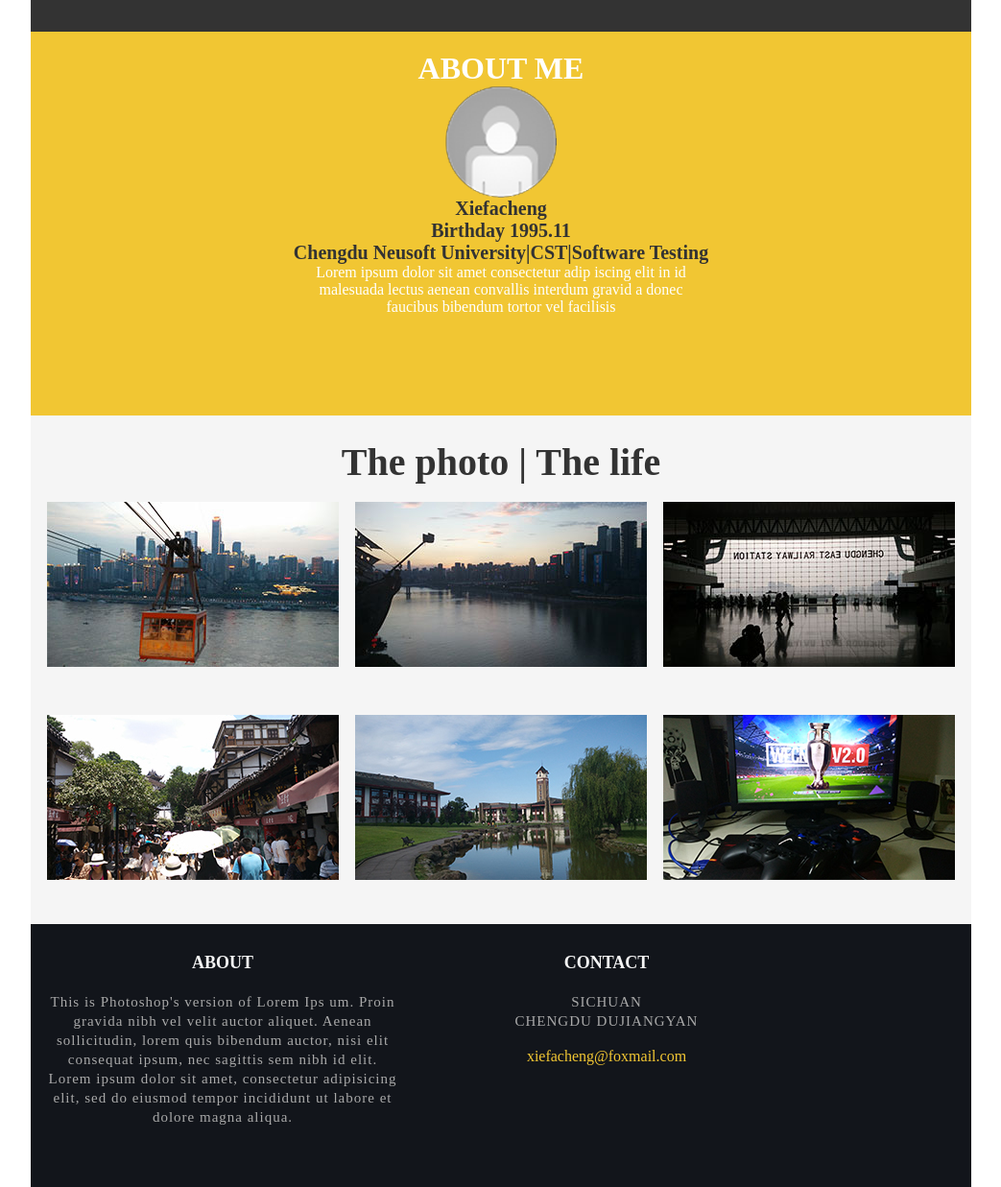
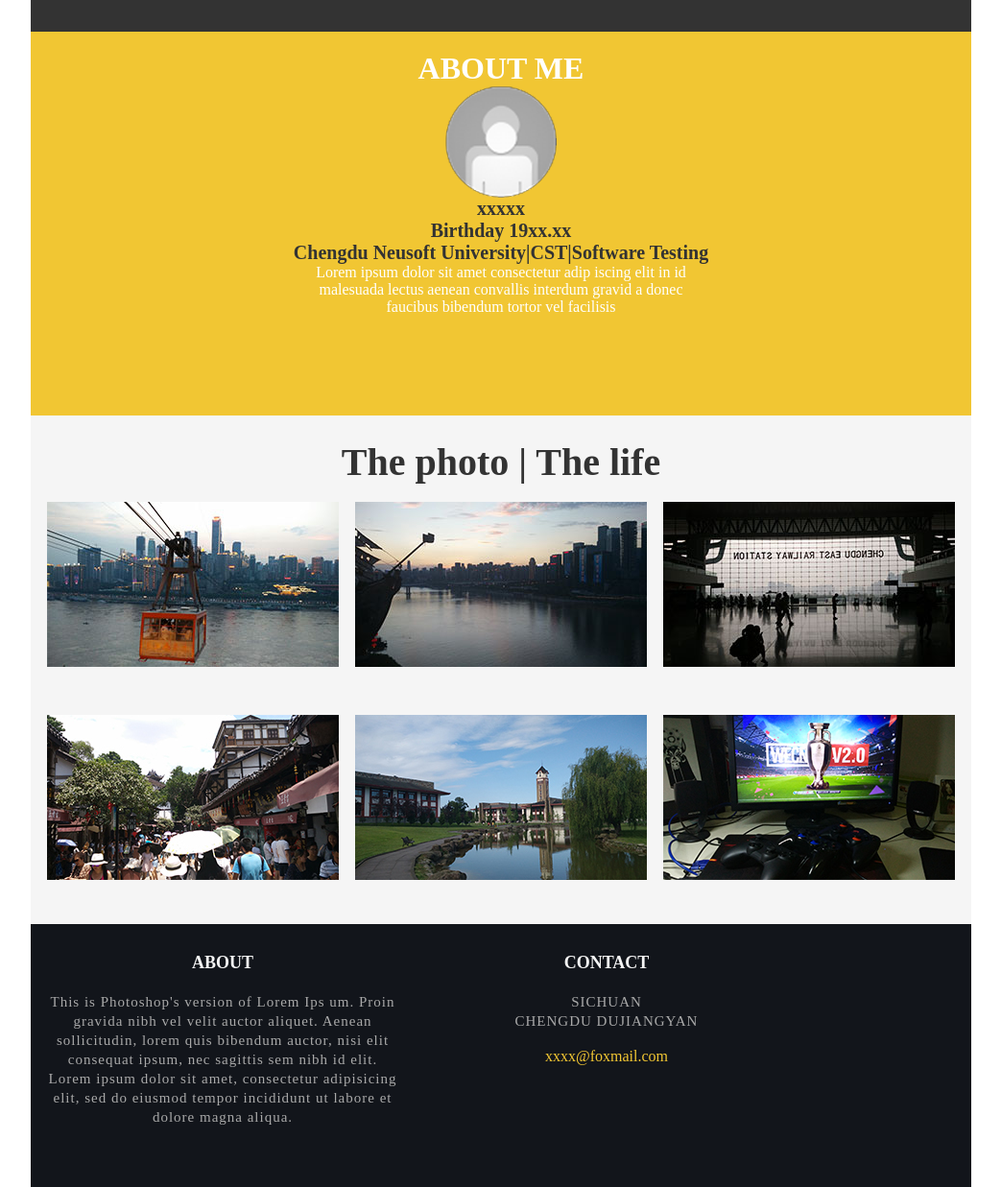
Before and after one commit to xiefacheng/xiefacheng.github.io, a plain HTML site: page index.html in a window 1280 px wide. Shown: the part 932-2169 px from the top of the page at 96% size, without its empty margins (118-1161 px from the left). Drawn offline with nearby package versions, Linux system fonts and the light colour scheme.

Commit message:
Update index.html

```diff
--- a/index.html
+++ b/index.html
@@ -65,7 +65,7 @@
                     <img src="images/xfc.png" style="display: none" alt="head" id="xfc" />
                 </div>
 
-                <span style="color:#333333;font-weight: bold;font-size: 20px">Xiefacheng <br/>Birthday 1995.11 <br/>Chengdu Neusoft University|CST|Software Testing</span>
+                <span style="color:#333333;font-weight: bold;font-size: 20px">xxxxx <br/>Birthday 19xx.xx <br/>Chengdu Neusoft University|CST|Software Testing</span>
                 <div class="author_details_text">
                     <p> Lorem ipsum dolor sit amet consectetur adip
                         iscing elit in id malesuada
@@ -117,7 +117,7 @@
                 <p> SICHUAN<br/>
                     CHENGDU DUJIANGYAN
                 </p><br/>
-                <a href="mailto:xiefacheng@foxmail.com">xiefacheng@foxmail.com</a>
+                <a href="mailto:xiefacheng@foxmail.com">xxxx@foxmail.com</a>
                 <div class="contact_other">
                     <a href="#"><img src="images/google.png" alt="google"/></a>
                     <a href="#"><img src="images/weibo.png" alt="sina"/></a>
```
